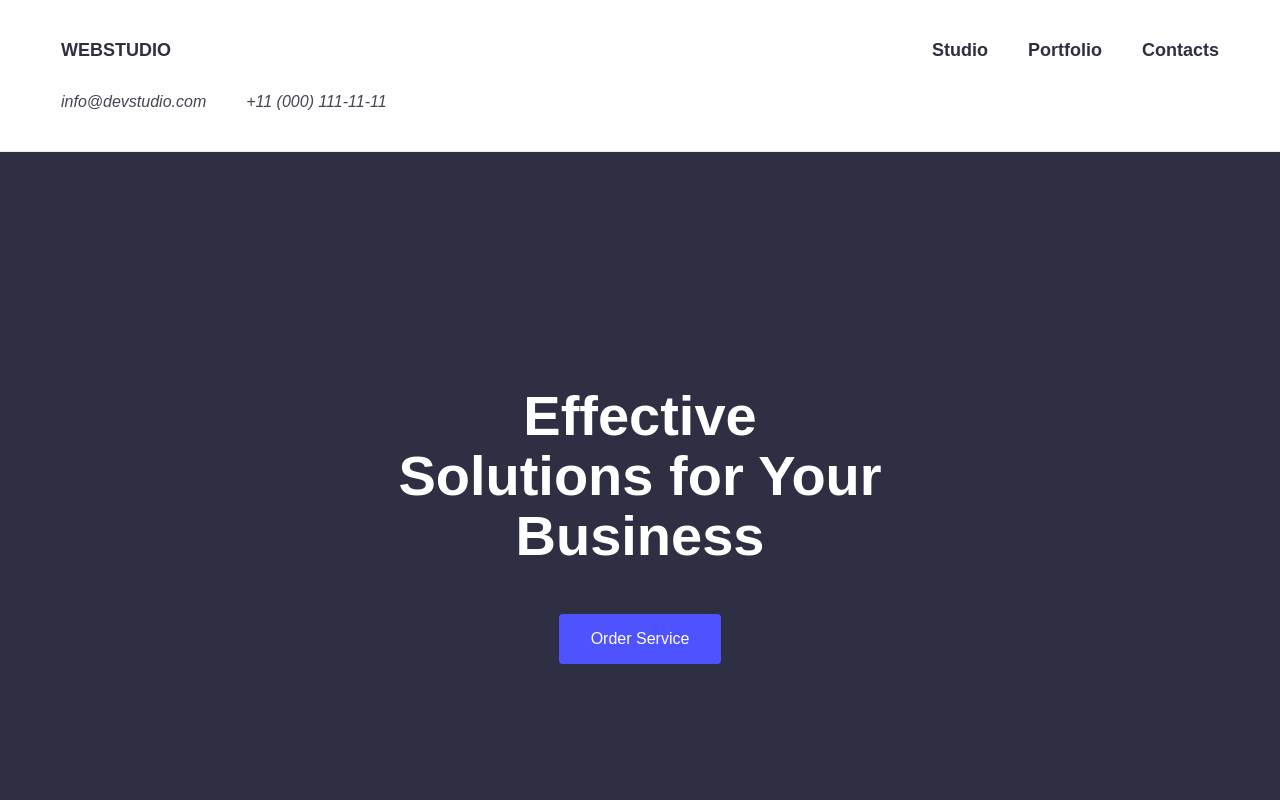
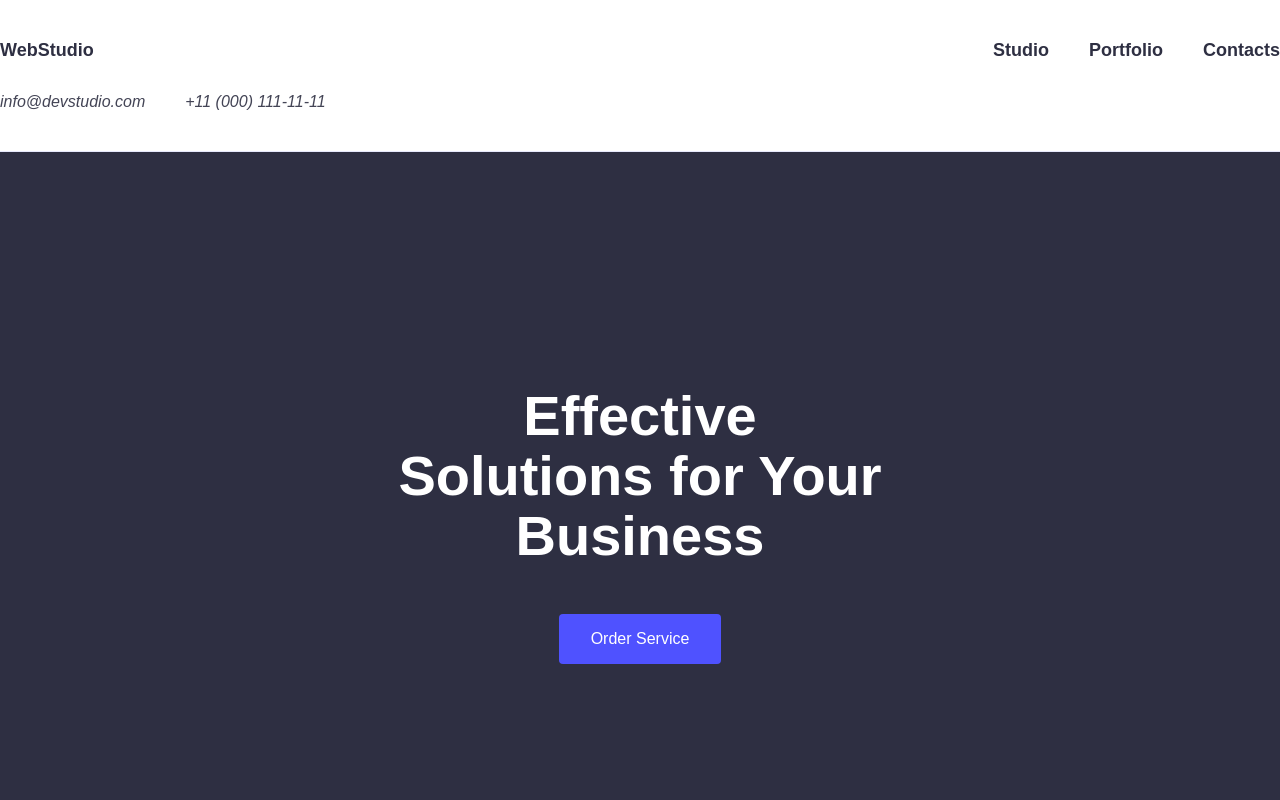
Before and after one commit to Nazarovv676/goit-markup-hw-01, a plain HTML site: page index.html in a window 1280 px wide. Shown: the top 800 px of the page. Drawn offline with Linux system fonts and the light colour scheme.

Commit message:
refactor header structure for improved readability

```diff
--- a/index.html
+++ b/index.html
@@ -8,9 +8,8 @@
   </head>
   <body>
     <header>
-      <div class="container">
       <nav>
-          <a href="./index.html">WEBSTUDIO</a>
+        <a href="./index.html">WebStudio</a>
         <ul>
           <li><a href="#studio">Studio</a></li>
           <li><a href="#portfolio">Portfolio</a></li>
@@ -23,7 +22,6 @@
           <li><a href="tel:+110001111111">+11 (000) 111-11-11</a></li>
         </ul>
       </address>
-      </div>
     </header>
 
     <main>
```
Lines whose indentation alone changed are shown as unchanged.
